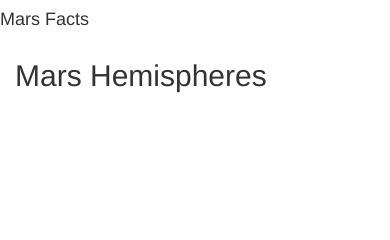
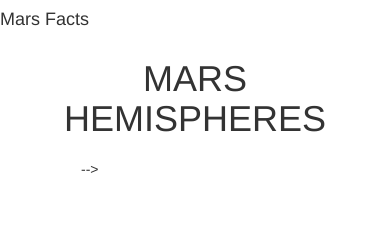
Before and after one commit to summerstime/Mission_to_Mars, a Flask app: page / in a window 390 px wide. Shown: the part 367-607 px from the top of the page. Run offline with Flask 2, Linux system fonts and the light colour scheme; data that the repository does not hold is empty; some libraries are stand-ins or nearby versions.

Commit message:
Deliverable 3

```diff
--- a/templates/Index.html
+++ b/templates/Index.html
@@ -43,12 +43,20 @@
         </div>
       </div>
     </div>
-    <div id='hemispheres'>
-      <h2>Mars Hemispheres</h2>
-      {% for hemisphere in mars.hemispheres %}
-      <img src='{{hemisphere.URL}}'>
-      <h1> {{hemisphere.Title}} </h1>
-      {% endfor %}
+    <div class="row " id='hemispheres'>
+      <div class="col-xs-12 text-center">
+        <h1> MARS HEMISPHERES </h1>
+        <h1> </h1>
+        <ol style="column-count: 4;">
+          {% for hemisphere in mars.hemispheres %}
+          <h4> {{hemisphere.Title}} </h4>
+          <div class="frame">
+            <img src='{{hemisphere.URL}}' class="img-responsive" alt="Responsive image">
+          </div>
+          {% endfor %} -->
+
+        </ol>
+      </div>
     </div>
   </div>
 </body>
```
